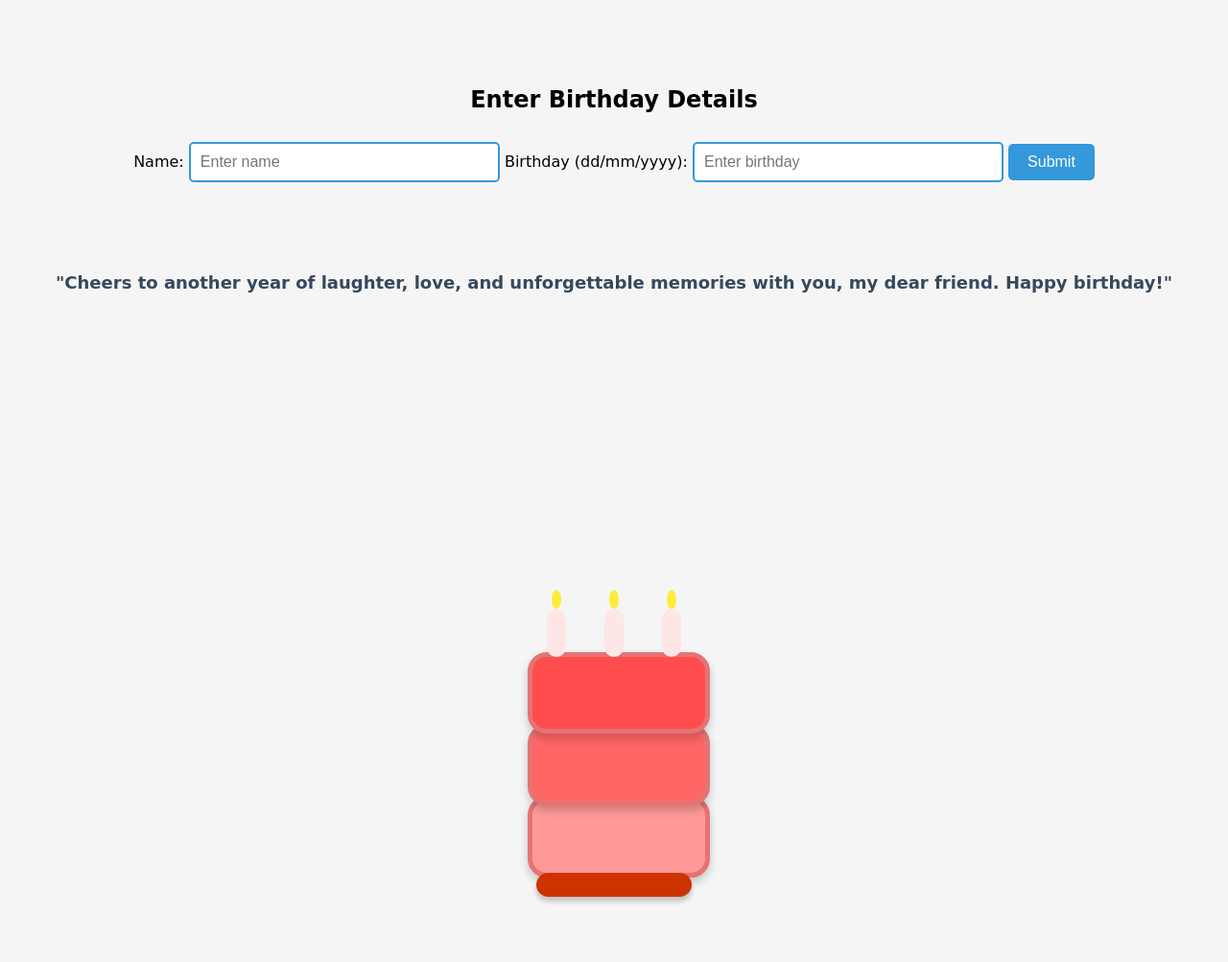
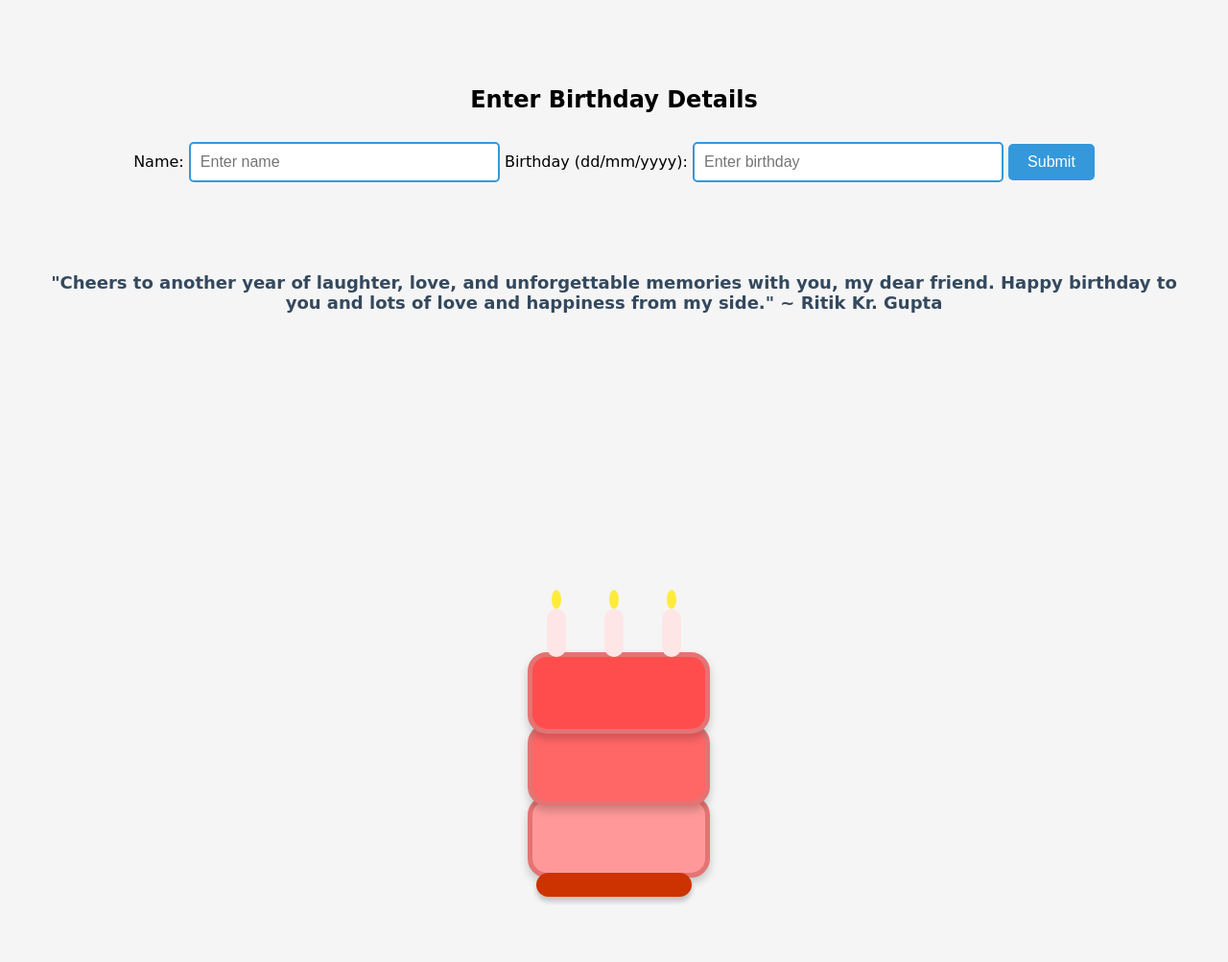
Before and after one commit to ritikgupta7783/birthday_wish, a plain HTML site: page index.html in a window 1280 px wide. Shown: the whole page at 96% size. Drawn offline with Linux system fonts and the light colour scheme.

Commit message:
Update index.html

```diff
--- a/index.html
+++ b/index.html
@@ -28,7 +28,7 @@
         <div class="left-side">
             <h1 id="wish-message"></h1>
             <div id="date-display"></div>
-            <h2 id="birthday-quote">"Cheers to another year of laughter, love, and unforgettable memories with you, my dear friend. Happy birthday!"</h2>
+            <h2 id="birthday-quote">"Cheers to another year of laughter, love, and unforgettable memories with you, my dear friend. Happy birthday to you and lots of love and happiness from my side." ~ Ritik Kr. Gupta</h2>
         </div>
         <div class="right-side">
             <div class="cake">
```
